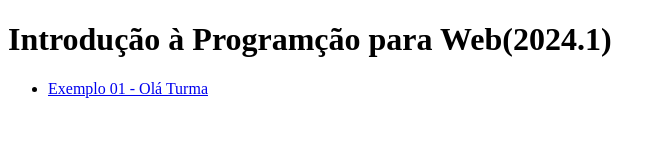
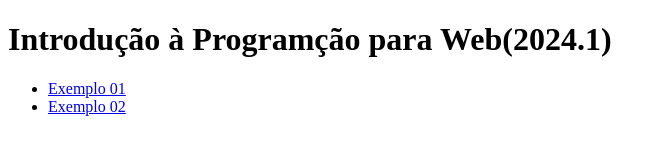
Before and after one commit to carlinhosborba/borba-ipw-2024-1, a plain HTML site: page index.html in a window 1280 px wide. Shown: the whole page, without its empty margins (0-665 px from the left). Drawn offline with Linux system fonts and the light colour scheme.

Commit message:
correcao

```diff
--- a/index.html
+++ b/index.html
@@ -4,7 +4,8 @@
   <body>
     <h1>Introdução à Programção para Web(2024.1)</h1>
     <ul>
-      <li><a href="./Exemplo 02/">Exemplo 01 - Olá Turma</a></li>
+      <li><a href="./Exemplo 01/">Exemplo 01 </a></li>
+      <li><a href="./Exemplo 02/">Exemplo 02 </a></li>
     </ul>
   </body>
 </html>
```
